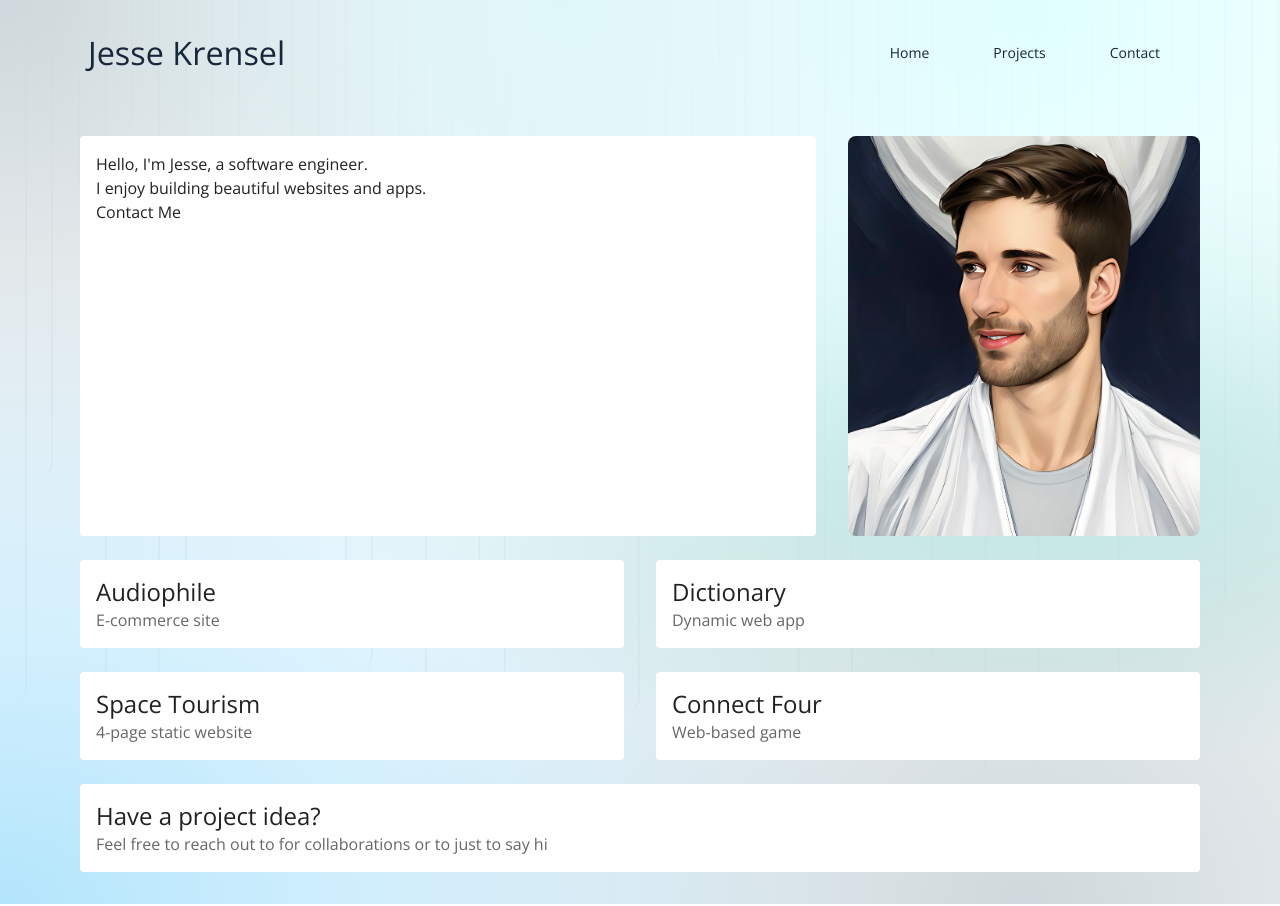
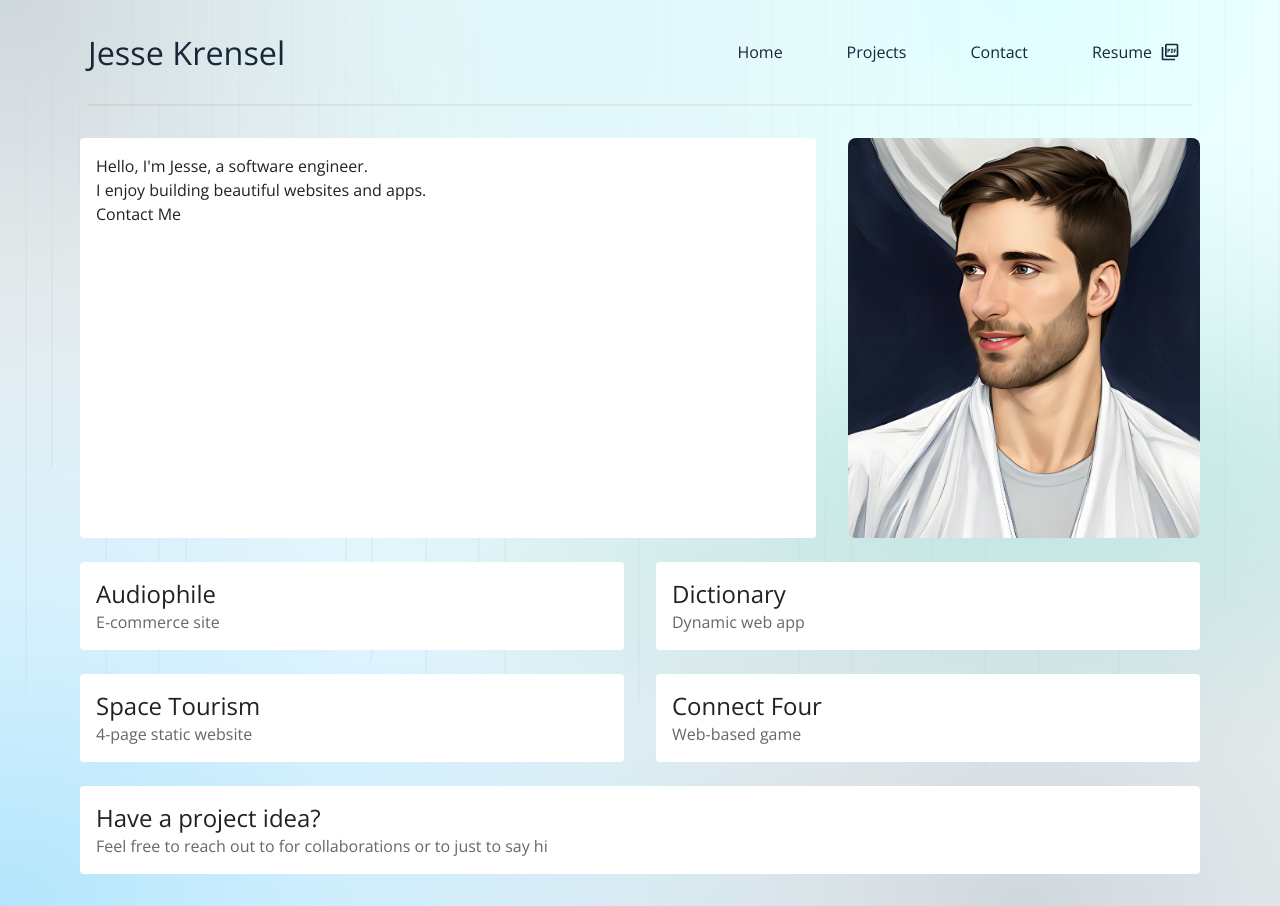
Before and after one commit to jeklnd/march-portfolio, a Next.js app: page / in a window 1280 px wide. Built offline with nearby package versions, Linux system fonts and the light colour scheme.

Commit message:
add resume button

```diff
--- a/src/components/layout/Navbar.jsx
+++ b/src/components/layout/Navbar.jsx
@@ -7,11 +7,14 @@ import {
   IconButton,
   Box,
   Typography,
+  Button,
 } from "@mui/material";
 import Link from "next/link";
 import Image from "next/image";
 import MenuIcon from "@mui/icons-material/Menu";
+import PictureAsPdfOutlinedIcon from "@mui/icons-material/PictureAsPdfOutlined";
 import { motion } from "framer-motion";
+import { theme } from "@/styles/theme";
 
 
 export default function Navbar({ logo }) {
@@ -30,8 +33,6 @@ export default function Navbar({ logo }) {
         initial={{ y: "-1rem", opacity: 0 }}
         whileInView={{ y: 0, opacity: 1 }}
         viewport={{ once: true }}
-
-
       >
         <Container>
           <Toolbar
@@ -73,13 +74,13 @@ export default function Navbar({ logo }) {
               <Typography variant="h4">Jesse Krensel</Typography>
             </MuiLink>
 
+            <Box sx={{ display: "flex", gap: "1rem" }}>
               <List sx={{ display: ["none", "none", "inline"] }}>
                 {links.map((link, index) => (
                   <MuiLink
                     component={Link}
                     key={index}
-                                    href={link !== "home" ? link : "/"}
-                                    variant="body2"
+                    href={link !== "home" ? `#${link}` : "/"}
                     sx={{
                       color: "#182639",
                       padding: "0px 2rem",
@@ -92,24 +93,43 @@ export default function Navbar({ logo }) {
                   </MuiLink>
                 ))}
               </List>
+              <Button
+                endIcon={<PictureAsPdfOutlinedIcon />}
+                variant="contained"
+                sx={{
+                  textTransform: "none",
+                  backgroundColor: "transparent",
+                  color: "#182639",
+                  boxShadow: "none",
+                  "&:hover": {
+                    backgroundColor: "#c3e9e6",
+                    boxShadow: "none",
+                  },
+                }}
+                elevation={0}
+                href="/assets/Placeholder-PDF.pdf"
+                target="_blank"
+                rel="noopener noreferrer"
+              >
+                <Typography>Resume</Typography>
+              </Button>
+            </Box>
           </Toolbar>
-                    {/* <Box
+          <Box
             sx={{
               margin: ["0", "0 1.5rem"],
-                            padding: ["0", "1.5rem 0 0"],
-
-                            borderBottom: "solid 1px #2b2b2b",
+              borderBottom: "2px solid rgba(0,0,0,0.05)",
               display: ["none", "block"],
             }}
-                    ></Box> */}
+          ></Box>
         </Container>
       </AppBar>
-            {/* <Box
+      <Box
         sx={{
-                    borderTop: "solid 1px #2b2b2b",
+          borderTop: "2px solid rgba(0,0,0,0.05)",
           display: ["block", "none"],
         }}
-            ></Box> */}
+      ></Box>
     </>
   );
 }
```
Lines whose indentation alone changed are shown as unchanged.
